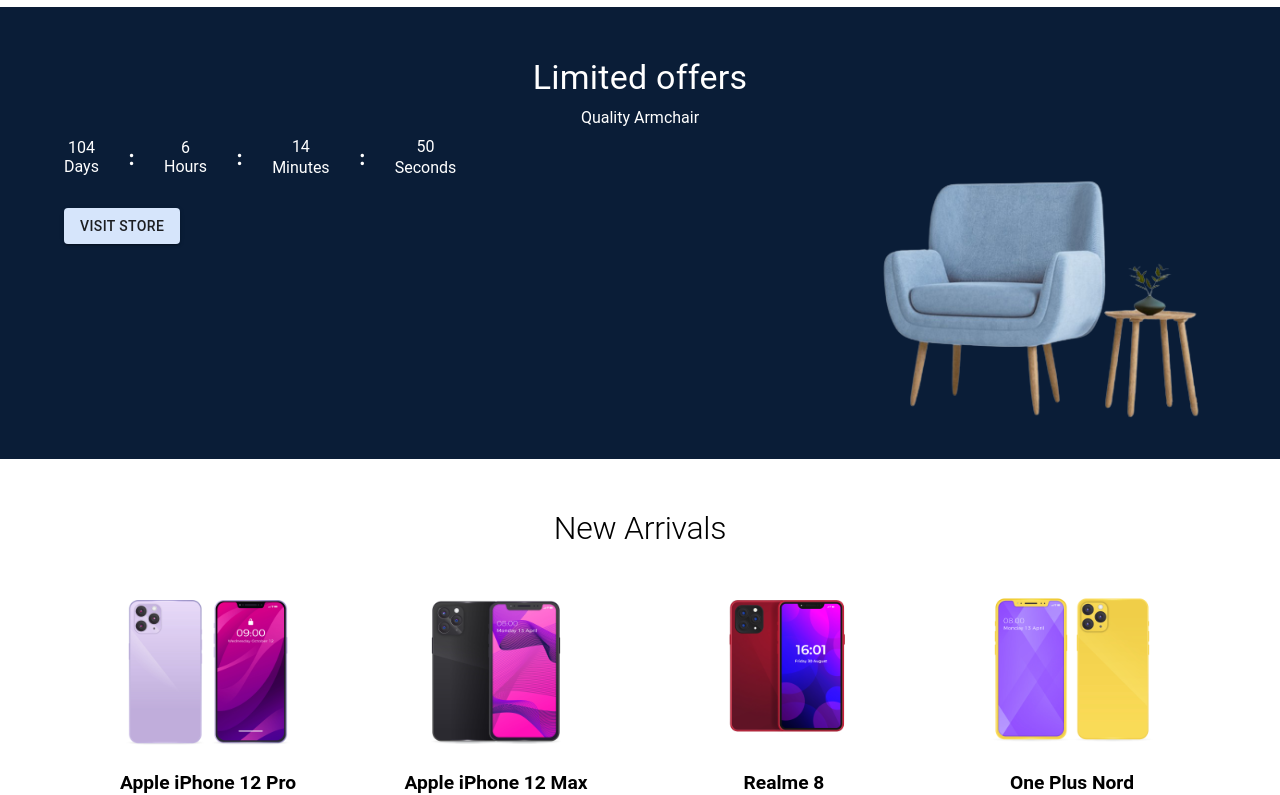
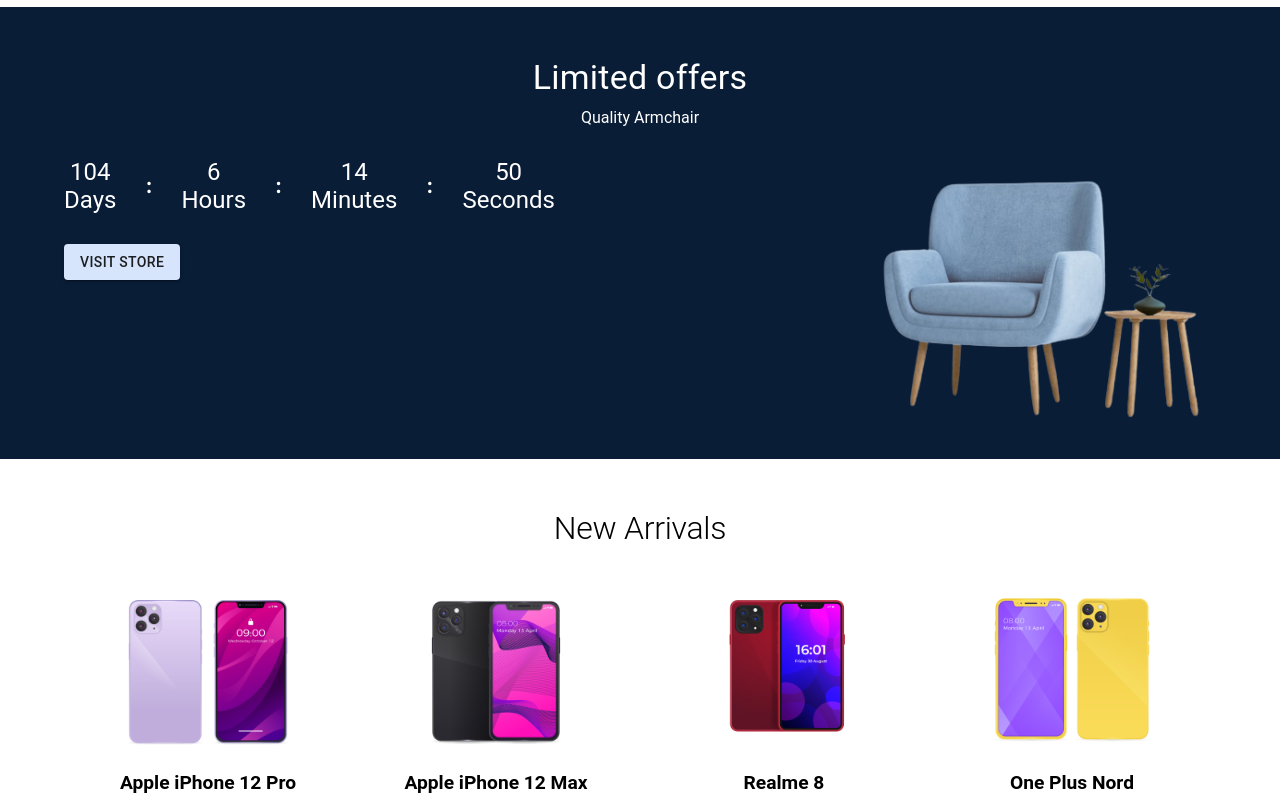
Before and after one commit to VitaliyGaidyk/ecommerce-market, a React (Create React App) app: page /home in a window 1280 px wide. Shown: the part 1720-2515 px from the top of the page. Built offline with nearby package versions, Linux system fonts and the light colour scheme.

Commit message:
fix header

```diff
--- a/src/components/Ui/Clock.tsx
+++ b/src/components/Ui/Clock.tsx
@@ -34,9 +34,11 @@
 	useEffect(() => {
 		contDown()
 	},)
+
 	return (
 		<Stack direction='row'
 		       gap='30px'
+		       mt='20px'
 		>
 			<Box display='flex'
 			     alignItems='center'
@@ -48,13 +50,14 @@
 					            component='h3'
 					            color='white'
 					            mb='5'
+					            sx={{fontSize: {md: '1.5rem'}}}
 					>
 						{days}
 					</Typography>
 					<Typography variant='h3'
 					            component='h3'
 					            color='white'
-					            fontSize='1rem'
+					            sx={{fontSize: {md: '1.5rem'}}}
 					>
 						Days
 					</Typography>
@@ -78,12 +81,14 @@
 					            component='h3'
 					            color='white'
 					            mb='5'
+					            sx={{fontSize: {md: '1.5rem'}}}
 					>
 						{hours}
 					</Typography>
 					<Typography variant='h3'
 					            component='h3'
 					            color='white'
+					            sx={{fontSize: {md: '1.5rem'}}}
 					>
 						Hours
 					</Typography>
@@ -107,13 +112,14 @@
 					            component='h3'
 					            color='white'
 					            mb='5'
+					            sx={{fontSize: {md: '1.5rem'}}}
 					>
 						{minutes}
 					</Typography>
-					<Typography variant='h5'
-					            component='h5'
+					<Typography variant='h3'
+					            component='h3'
 					            color='white'
-					            fontSize='1rem'
+					            sx={{fontSize: {md: '1.5rem'}}}
 					>
 						Minutes
 					</Typography>
@@ -137,13 +143,14 @@
 					            component='h3'
 					            color='white'
 					            mb='5'
+					            sx={{fontSize: {md: '1.5rem'}}}
 					>
 						{seconds}
 					</Typography>
-					<Typography variant='h5'
-					            component='h5'
+					<Typography variant='h3'
+					            component='h3'
 					            color='white'
-					            fontSize='1rem'
+					            sx={{fontSize: {md: '1.5rem'}}}
 					>
 						Seconds
 					</Typography>
--- a/src/components/footer/Footer.tsx
+++ b/src/components/footer/Footer.tsx
@@ -1,6 +1,5 @@
 import React from "react";
 import {Box, Container, Grid, List, ListItem, Typography} from "@mui/material";
-import logo from "../../assets/images/eco-logo.png";
 import {Logo} from "../header/Header";
 import {Link} from "react-router-dom";
 import FmdGoodOutlinedIcon from '@mui/icons-material/FmdGoodOutlined';
@@ -9,6 +8,7 @@
 import {year} from "../../pages/Home";
 
 const Footer: React.FC = () => {
+
 	return (
 		<Box component='footer' py='50px' sx={{backgroundColor: '#0a1d37', color: 'white'}}>
 			<Container maxWidth='lg'>
@@ -16,9 +16,11 @@
 					<Grid item lg={4} md={4} sm={12} sx={{marginBottom: {xs: '20px'}}}>
 						<Logo>
 							<Box>
-								<Typography variant='h1' component='h1'>
-									Market
-								</Typography>
+								<Link to='/'>
+									<Typography variant='h1' component='h1'>
+										Market
+									</Typography>
+								</Link>
 							</Box>
 						</Logo>
 						<Typography component='p' mt={4} color='white'>
@@ -28,7 +30,7 @@
 						</Typography>
 					</Grid>
 					<Grid item lg={3} md={3} sm={4} xs={5}>
-						<Typography component='h4' textAlign='center'>
+						<Typography component='h4'>
 							Top Category
 						</Typography>
 						<List>
@@ -47,7 +49,7 @@
 						</List>
 					</Grid>
 					<Grid item lg={2}>
-						<Typography component='h4' textAlign='center'>
+						<Typography component='h4'>
 							Useful links
 						</Typography>
 						<List>
@@ -66,7 +68,7 @@
 						</List>
 					</Grid>
 					<Grid item lg={3}>
-						<Typography component='h4' textAlign='center'>
+						<Typography component='h4'>
 							Contact
 						</Typography>
 						<List>
--- a/src/components/header/Header.tsx
+++ b/src/components/header/Header.tsx
@@ -8,6 +8,7 @@
 import ShoppingBagOutlinedIcon from '@mui/icons-material/ShoppingBagOutlined';
 import MenuOutlinedIcon from '@mui/icons-material/MenuOutlined';
 import HeaderLinks from "./HeaderLinks";
+import {Link} from "react-router-dom";
 
 const MyHeader = styled('div')({
 	width: '100%',
@@ -89,10 +90,13 @@
 
 
 	return (
-		<Box component='header' ref={headerRef}>
+		<Box component='header' ref={headerRef}
+		     sx={{transition: '.3s'}}
+		>
 			<Container maxWidth='lg'>
 				<MyHeader>
 					<Wrapper>
+						<Link to='/'>
 							<Logo>
 								<Box component='img' src={logo} sx={{width: '30px'}}/>
 								<Box>
@@ -101,7 +105,8 @@
 									</Typography>
 								</Box>
 							</Logo>
-						<Navigation ref={menuRef} >
+						</Link>
+						<Navigation ref={menuRef}>
 							<ListWrapper>
 								<HeaderLinks/>
 							</ListWrapper>
@@ -126,7 +131,12 @@
 							<Drawer open={isDrawerOpen}
 							        anchor='right'
 							        onClose={() => setIsDrawerOpen(false)}
-							        sx={{display: 'flex', flexDirection: 'column', width: '100%', justifyContent: 'center'}}
+							        sx={{
+								        display: 'flex',
+								        flexDirection: 'column',
+								        width: '100%',
+								        justifyContent: 'center'
+							        }}
 							>
 								<HeaderLinks/>
 							</Drawer>
--- a/src/components/header/HeaderLinks.tsx
+++ b/src/components/header/HeaderLinks.tsx
@@ -30,7 +30,7 @@
 
 const HeaderLinks: React.FC = () => {
 	return (
-		<ListComponent sx={{width: '120px'}}>
+		<ListComponent sx={{width: {sm: '120px', md: 'auto'}}}>
 			{navLinkPath.map(item => (
 				<ListItem key={item.path}>
 					<NavLink to={item.path}
--- a/src/pages/Home.tsx
+++ b/src/pages/Home.tsx
@@ -56,7 +56,7 @@
 									<Typography component='h2' variant='h2'
 									            color='#0a1d37'
 									            mt='20px'
-									            sx={{typography: {md: 'body1'}}}
+									            sx={{fontWeight: {md: '500'}}}
 									>
 										Make your interior more Minimalistic & Modern
 									</Typography>
```
Lines whose indentation alone changed are shown as unchanged.
